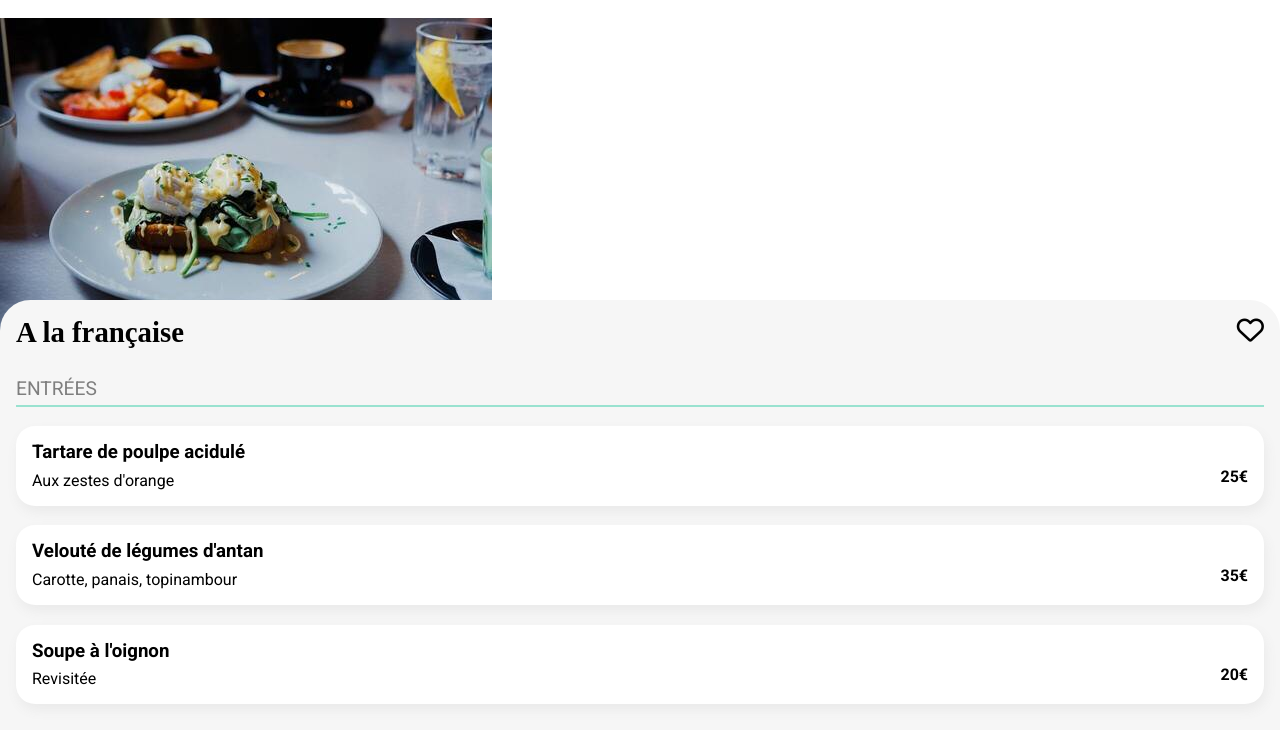
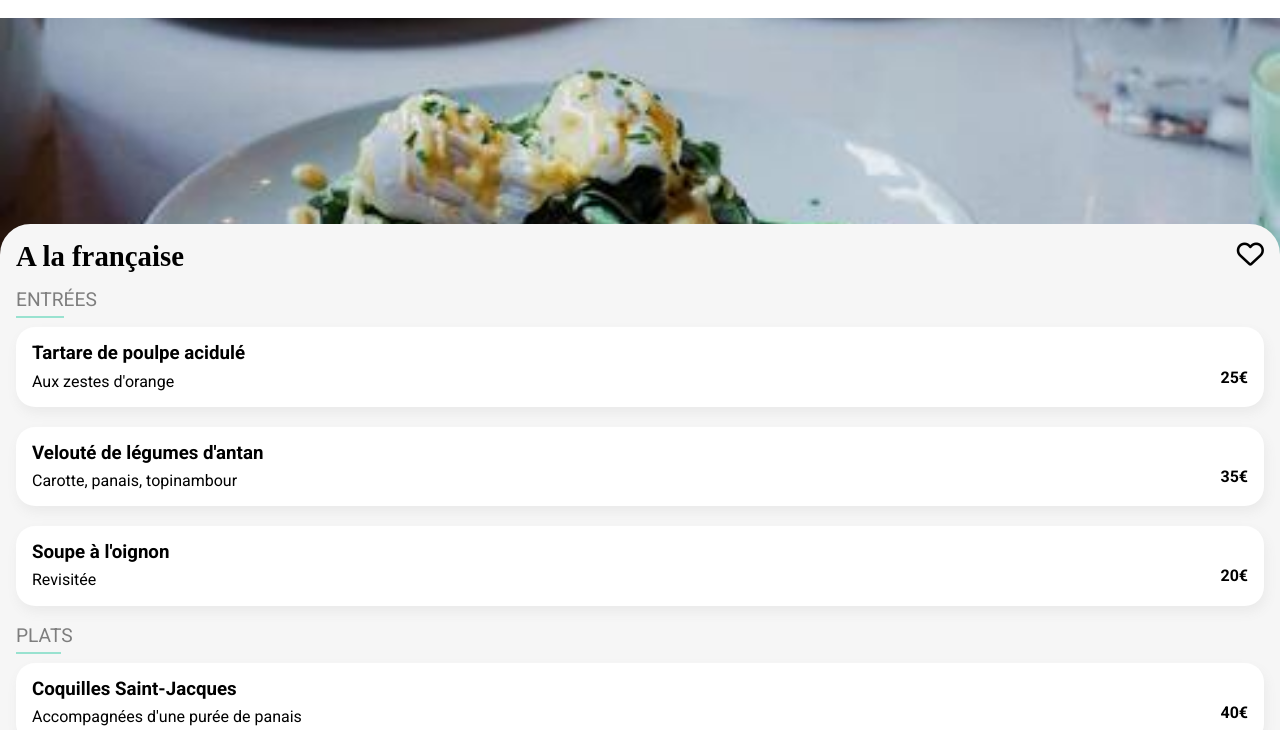
Before and after one commit to studentOCDBX/MyDevWebLearning-P3-project, a website: page aLaFrançaise.html in a window 1280 px wide. Shown: the part 62-792 px from the top of the page. Drawn offline with Linux system fonts and the light colour scheme; a web font is replaced by a local one.

Commit message:
stylization of the h2 title bar, the banner then the h1 title.

```diff
--- a/aLaFrançaise.html
+++ b/aLaFrançaise.html
@@ -20,7 +20,7 @@
         </div>
         <div class="header__logo"><img src="images/logo/ohmyfood@2x.svg" alt="logo du site"></div>
     </header>
-    <div>
+    <div class="banner__img">
         <img src="/images/restaurants/small/toa-heftiba-DQKerTsQwi0-unsplash.jpg" alt="image d'un menu">
     </div>
     <main class="container">
@@ -32,7 +32,7 @@
         </div>
         <section class="container__section">
             <section class="container__section__inner">
-                <h2>entrées</h2>
+                <h2> <span>entr</span>ées</h2>
                 <div class="container__section__inner__btn">
                     <h3>Tartare de poulpe acidulé</h3>
                     <div class="container__section__inner__btn__inner">
@@ -57,7 +57,7 @@
 
             </section>
             <section class="container__section__inner">
-                <h2>plats</h2>
+                <h2> <span>plat</span>s</h2>
                 <div class="container__section__inner__btn">
                     <h3>Coquilles Saint-Jacques</h3>
                     <div class="container__section__inner__btn__inner">
@@ -81,7 +81,7 @@
                 </div>
             </section>
             <section class="container__section__inner">
-                <h2>desserts</h2>
+                <h2> <span>dess</span>erts</h2>
                 <div class="container__section__inner__btn">
                     <h3>Pétales de violettes glacés</h3>
                     <div class="container__section__inner__btn__inner">
--- a/sass/pages/_menu.scss
+++ b/sass/pages/_menu.scss
@@ -6,9 +6,9 @@
   }
 }
 
-.banner_img > img {
+.banner__img > img {
   width: 100%;
-  height: 15em;
+  height: 15.75em;
   object-fit: cover;
   position: relative;
   z-index: 100;
@@ -44,9 +44,11 @@
         font-size: 1.2em;
         font-weight: 400;
         color: $gray-color;
-        padding-bottom: 0.25em;
-        border-bottom: 2px solid $tertiary-color;
-        margin: 1.5em 0 1em 0;
+        & span {
+          padding-bottom: 0.25em;
+          border-bottom: 2px solid $tertiary-color;
+          margin: 1.5em 0 1em 0;
+        }
       }
       &__btn {
         background-color: $white-color;
```
Also changed, not shown: laNoteEnchentée.html (+4 -4 lines), laPaletteDuGout.html (+4 -4 lines), leDeliceDesSens.html (+4 -4 lines), public/css/style.css, 1 other file.
